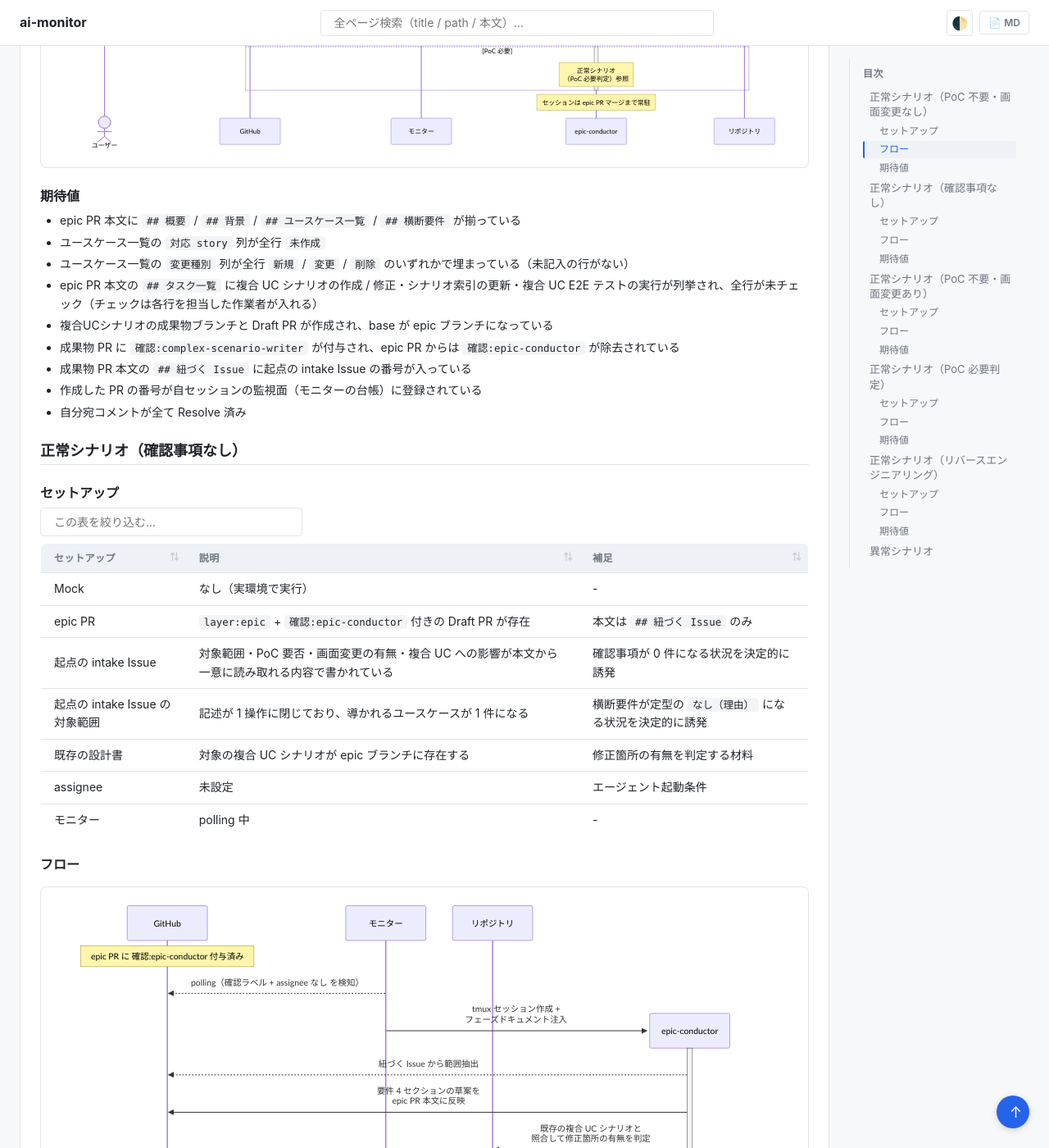
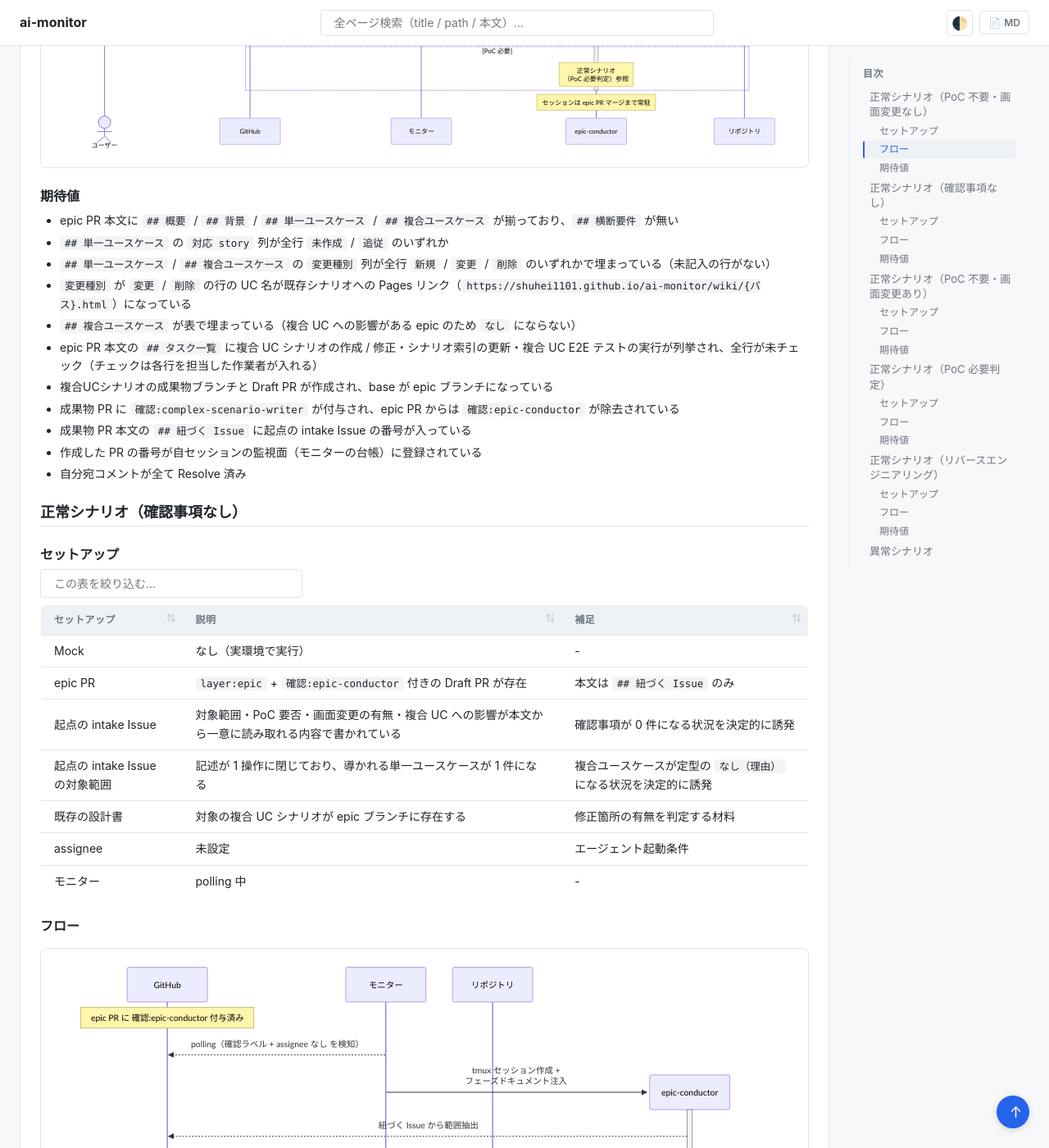
Before and after one commit to shuhei1101/ai-monitor, a Jekyll site: the page built from docs/wiki/設計図/シナリオ/単一ユースケース/epic要件確定.md, in a window 1280 px wide and 1400 px high, scrolled down 1544 px. Shown: the whole window at 82% size. Built offline with Jekyll 4.4.1, drawn with Linux system fonts in a browser that asks for light colours; our own code applies the rules of GitHub Pages for plain Markdown files; some of the changed text lies outside the part shown.

Commit message:
epic要件確定単一シナリオを新セクション構成に更新

```diff
--- a/docs/wiki/設計図/シナリオ/単一ユースケース/epic要件確定.md
+++ b/docs/wiki/設計図/シナリオ/単一ユースケース/epic要件確定.md
@@ -4,7 +4,7 @@ template_version: 2.1.0
 
 # epic要件確定
 
-epic-conductor が epic PR の本文（概要 / 背景 / ユースケース一覧 / 横断要件）を確定し、実現可能性 PoC の要否と画面変更（新規作成 / レイアウト変更）の有無を判定する単一ユースケース。
+epic-conductor が epic PR の本文（概要 / 背景 / 単一ユースケース / 複合ユースケース）を確定し、実現可能性 PoC の要否と画面変更（新規作成 / レイアウト変更）の有無を判定する単一ユースケース。
 
 対応エージェント: `epic-conductor`（初回呼び出し）
 
@@ -74,9 +74,11 @@ sequenceDiagram
 
 ### 期待値
 
-- epic PR 本文に `## 概要` / `## 背景` / `## ユースケース一覧` / `## 横断要件` が揃っている
-- ユースケース一覧の `対応 story` 列が全行 `未作成`
-- ユースケース一覧の `変更種別` 列が全行 `新規` / `変更` / `削除` のいずれかで埋まっている（未記入の行がない）
+- epic PR 本文に `## 概要` / `## 背景` / `## 単一ユースケース` / `## 複合ユースケース` が揃っており、`## 横断要件` が無い
+- `## 単一ユースケース` の `対応 story` 列が全行 `未作成` / `追従` のいずれか
+- `## 単一ユースケース` / `## 複合ユースケース` の `変更種別` 列が全行 `新規` / `変更` / `削除` のいずれかで埋まっている（未記入の行がない）
+- `変更種別` が `変更` / `削除` の行の UC 名が既存シナリオへの Pages リンク（`https://shuhei1101.github.io/ai-monitor/wiki/{パス}.html`）になっている
+- `## 複合ユースケース` が表で埋まっている（複合 UC への影響がある epic のため `なし` にならない）
 - epic PR 本文の `## タスク一覧` に複合 UC シナリオの作成 / 修正・シナリオ索引の更新・複合 UC E2E テストの実行が列挙され、全行が未チェック（チェックは各行を担当した作業者が入れる）
 - 複合UCシナリオの成果物ブランチと Draft PR が作成され、base が epic ブランチになっている
 - 成果物 PR に `確認:complex-scenario-writer` が付与され、epic PR からは `確認:epic-conductor` が除去されている
@@ -93,7 +95,7 @@ sequenceDiagram
 | Mock | なし（実環境で実行） | - |
 | epic PR | `layer:epic` + `確認:epic-conductor` 付きの Draft PR が存在 | 本文は `## 紐づく Issue` のみ |
 | 起点の intake Issue | 対象範囲・PoC 要否・画面変更の有無・複合 UC への影響が本文から一意に読み取れる内容で書かれている | 確認事項が 0 件になる状況を決定的に誘発 |
-| 起点の intake Issue の対象範囲 | 記述が 1 操作に閉じており、導かれるユースケースが 1 件になる | 横断要件が定型の `なし（理由）` になる状況を決定的に誘発 |
+| 起点の intake Issue の対象範囲 | 記述が 1 操作に閉じており、導かれる単一ユースケースが 1 件になる | 複合ユースケースが定型の `なし（理由）` になる状況を決定的に誘発 |
 | 既存の設計書 | 対象の複合 UC シナリオが epic ブランチに存在する | 修正箇所の有無を判定する材料 |
 | assignee | 未設定 | エージェント起動条件 |
 | モニター | polling 中 | - |
@@ -131,8 +133,8 @@ sequenceDiagram
 ### 期待値
 
 - 確認事項コメントが 1 件も投稿されていない（本文から一意に定まる論点を質問していない）
-- `## ユースケース一覧` が 1 行（起点の intake の対象範囲が 1 操作に閉じているため）
-- `## 横断要件` が定型の `なし（本 epic のユースケースは 1 件のため、ユースケース間を横断する要件は発生しない）` になっている（要件の表を書いていない）
+- `## 単一ユースケース` が 1 行（起点の intake の対象範囲が 1 操作に閉じているため）
+- `## 複合ユースケース` が定型の `なし（本 epic の単一ユースケースは 1 件のため、複数 UC を連鎖させる複合ユースケースは発生しない）` になっている（表を書いていない）
 - `議論中` が付与されず assignee も設定されていない（ユーザーを止めずに通り抜けている）
 - 確認事項コメントに、質問せずに前提として置いた判断とその根拠が書かれている
 - 複合UCシナリオの成果物ブランチと PR が作られていない（epic ブランチ上で作業する担当が居ないため）
@@ -227,7 +229,7 @@ sequenceDiagram
 | --- | --- | --- |
 | Mock | なし（実環境で実行） | - |
 | `リバースエンジニアリング` ラベル | 対象の PR に付与済み | 本経路を選ぶ判定材料。ユーザーが立ち上げ Issue に付け、子 PR へ引き継がれる |
-| epic PR | `layer:epic` + `type:docs` + `確認:epic-conductor` 付きで存在 | 本文の `## ユースケース一覧` は作成時に記入済み |
+| epic PR | `layer:epic` + `type:docs` + `確認:epic-conductor` 付きで存在 | 本文の `## 単一ユースケース` は作成時に記入済み |
 | エピック一覧 | 親 system PR の `## エピック一覧` に当該 epic の所属 UC と着手順が確定済み | [システム構成確定](./システム構成確定.md) の成果物 |
 | assignee | 未設定 | エージェント起動条件 |
 | 現状の設計書 | 現状モックと現状の複合 UC シナリオが epic ブランチに存在 | RE PR がマージ済みであることが前提 |
@@ -249,7 +251,7 @@ sequenceDiagram
   activate MON
   MON-->>GH: 親 system PR の エピック一覧から<br>当該 epic の範囲と所属 UC を読む
   MON-->>REPO: epic ブランチの現状モックと現状シナリオから<br>現在の振る舞いを把握
-  MON->>GH: 概要 / 背景 / 横断要件を現状の設計書から逆算して<br>epic PR 本文に反映
+  MON->>GH: 概要 / 背景 / 複合ユースケースを<br>現状の設計書から逆算して epic PR 本文に反映
   MON->>GH: epic PR に確認事項コメント<br>（実装と要件が乖離している箇所・<br>あるべき姿に直す範囲）を投稿
   MON->>GH: epic PR に 議論中 付与 +<br>assignee=ユーザー 設定
   deactivate MON
@@ -279,10 +281,11 @@ sequenceDiagram
 
 ### 期待値
 
-- epic PR 本文の要件 4 セクションが揃い、`## 概要` / `## 背景` / `## 横断要件` が現状の設計書から書かれている
+- epic PR 本文の要件 4 セクションが揃い、`## 概要` / `## 背景` / `## 複合ユースケース` が現状の設計書から書かれている
 - epic-conductor が実装コードを読み出した記録がない（入力は親 system PR のエピック一覧と epic ブランチの現状の設計書に閉じる）
-- ユースケース一覧の `対応 story` 列が全行 `未作成`
-- ユースケース一覧の `変更種別` 列が全行埋まっており、現状の設計書に対応する UC は `新規` ではない（既にある振る舞いを起こしたものなので `変更` / `削除`）
+- `## 単一ユースケース` の `対応 story` 列が全行 `未作成` / `追従` のいずれか
+- `## 単一ユースケース` の `変更種別` 列が全行埋まっており、現状の設計書に対応する UC は `新規` ではない（既にある振る舞いを起こしたものなので `変更` / `削除`）
+- `変更種別` が `変更` / `削除` の行の UC 名が既存シナリオへの Pages リンクになっている
 - 現状の設計書と要件が乖離している箇所が確認事項コメントに挙がり、ユーザー判断が本文に反映されている
 - モックの成果物ブランチと Draft PR が作成され `確認:mock-designer` が付与され、epic PR からは `確認:epic-conductor` が除去されている
 - 作成した PR の番号が自セッションの監視面（モニターの台帳）に登録されている
```
Also changed, not shown: docs/wiki/設計図/シナリオ/README.md (+1 -1 lines).
